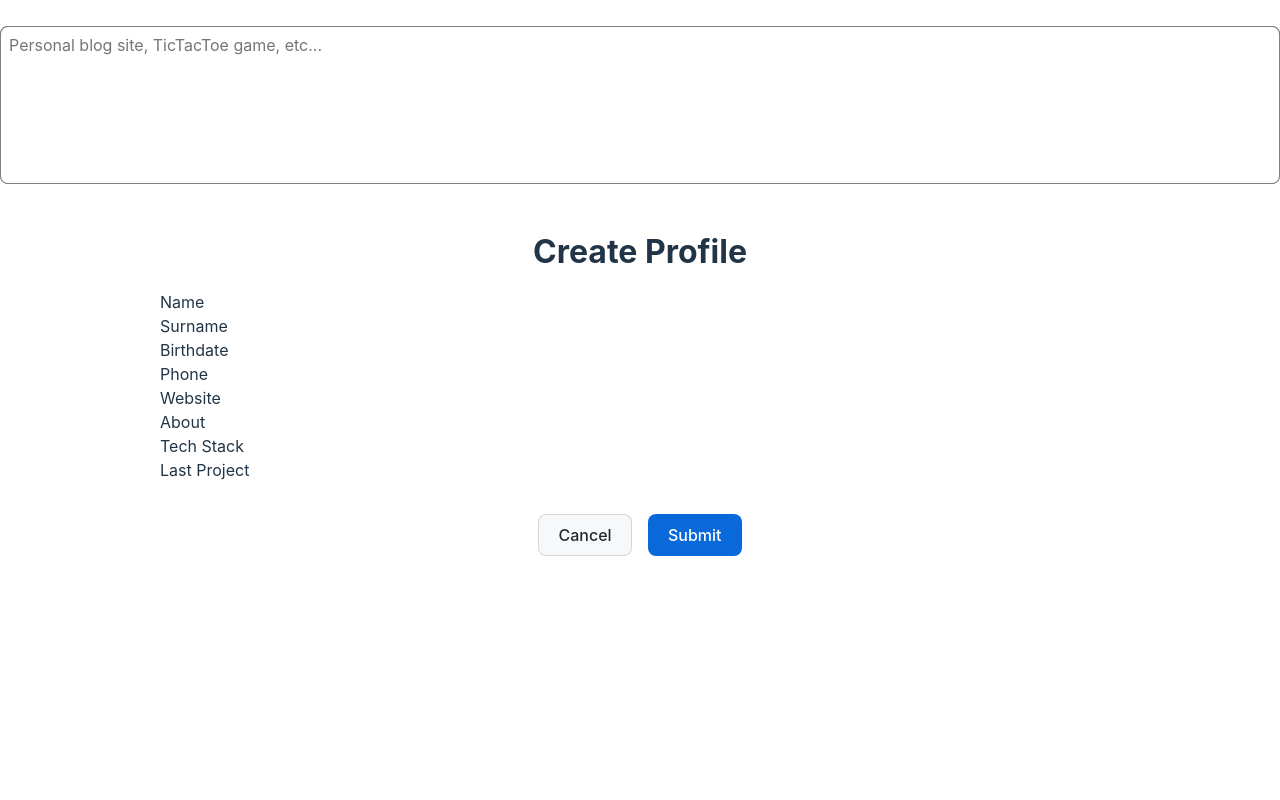
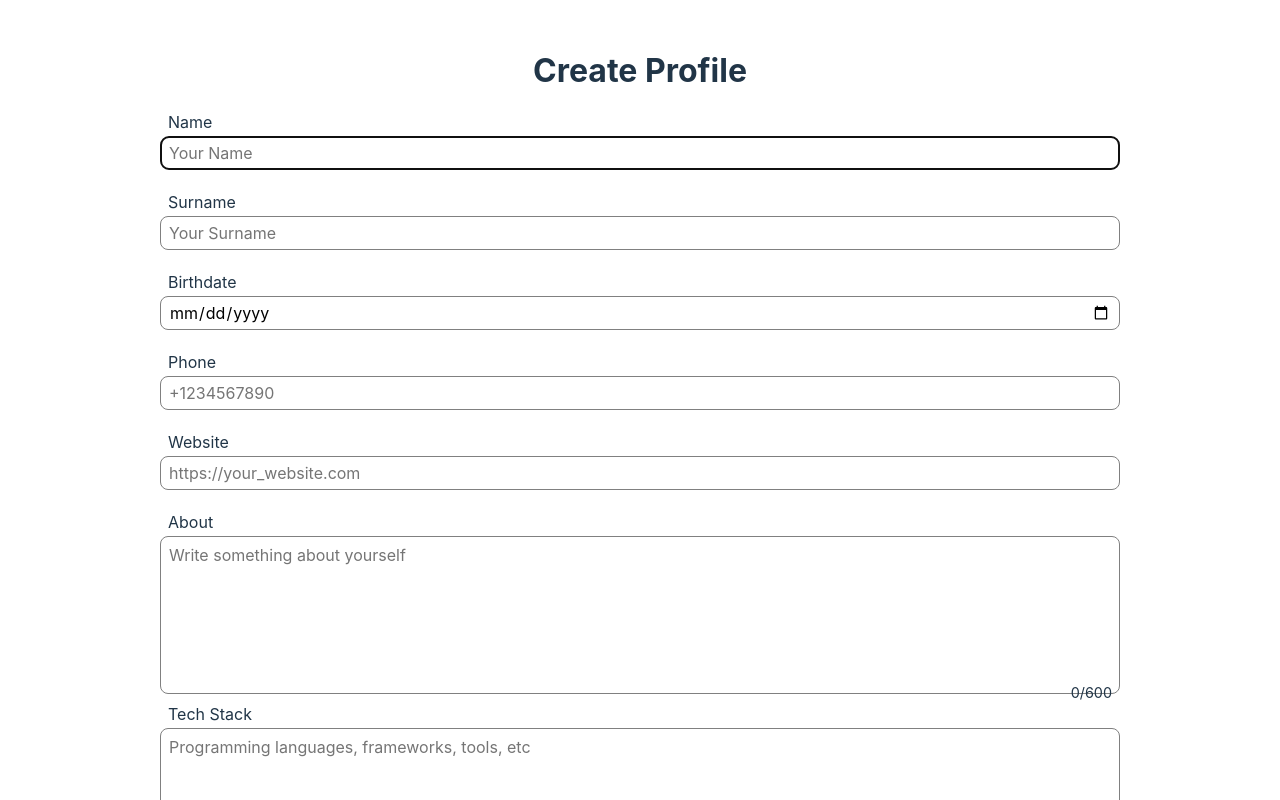
Before and after one commit to lazzzaroni/React_05.08, a React (Vite) app: page / in a window 1280 px wide. Shown: the top 800 px of the page. Built offline with nearby package versions, Linux system fonts and the light colour scheme.

Commit message:
refactor/modify markup

```diff
--- a/src/App.jsx
+++ b/src/App.jsx
@@ -19,6 +19,16 @@ class App extends Component {
     this.setState({ [e.target.name]: e.target.value });
   };
 
+  onSubmit = (e) => {
+    e.preventDefault();
+    this.setState(() => this.initialState);
+  };
+
+  onClick = (e) => {
+    e.preventDefault();
+    this.setState(() => this.initialState);
+  };
+
   render() {
     const {
       name,
@@ -35,86 +45,103 @@ class App extends Component {
       <div className="container">
         <h1 className="heading">Create Profile</h1>
         <form id="form">
-          <label htmlFor="name">Name</label>
+          <label className="label">
+            Name
             <input
               type="text"
               value={name}
               onChange={this.onChange}
               name="name"
-            id="name"
               placeholder="Your Name"
+              required
               autoFocus
             />
-          <label htmlFor="surname">Surname</label>
+          </label>
+          <label className="label">
+            Surname
             <input
               type="text"
               value={surname}
               onChange={this.onChange}
               name="surname"
-            id="surname"
               placeholder="Your Surname"
+              // required
             />
-          <label htmlFor="birthdate">Birthdate</label>
+          </label>
+          <label className="label">
+            Birthdate
             <input
               type="date"
               value={birthdate}
               onChange={this.onChange}
               name="birthdate"
-            id="birthdate"
             />
-          <label htmlFor="phone">Phone</label>
+          </label>
+          <label className="label">
+            Phone
             <input
               type="tel"
               value={phone}
               onChange={this.onChange}
               name="phone"
-            id="phone"
               placeholder="+1234567890"
+              // required
             />
-          <label htmlFor="website">Website</label>
+          </label>
+          <label className="label">
+            Website
             <input
               type="text"
               value={website}
               onChange={this.onChange}
               name="website"
-            id="website"
-            placeholder="your_website.com"
+              placeholder="https://your_website.com"
+              // required
             />
+          </label>
 
-          <label htmlFor="about">About</label>
+          <label className="label label_textarea">
+            About
             <textarea
               rows="7"
               value={about}
               onChange={this.onChange}
               name="about"
-            id="about"
               placeholder="Write something about yourself"
+              // required
             />
+            {/* TODO: change message if (X.length > 600) */}
+            <p className="counter">{about.length}/600</p>
+          </label>
 
-          <label htmlFor="techStack">Tech Stack</label>
+          <label className="label label_textarea">
+            Tech Stack
             <textarea
               rows="7"
               value={techStack}
               onChange={this.onChange}
               name="techStack"
-            id="techStack"
-            placeholder="Programming languages, frameworks, tools etc..."
+              placeholder="Programming languages, frameworks, tools, etc"
+              // required
             />
+            {/* TODO: change message if (X.length > 600) */}
+            <p className="counter">{techStack.length}/600</p>
+          </label>
 
-          <label htmlFor="lastProject">Last Project</label>
+          <label className="label label_textarea">
+            Last Project
             <textarea
               rows="7"
               value={lastProject}
               onChange={this.onChange}
               name="lastProject"
-            id="lastProject"
-            placeholder="Personal blog site, TicTacToe game, etc..."
+              placeholder="Personal blog site, TicTacToe game, etc"
             />
+            {/* TODO: change message if (X.length > 600) */}
+            <p className="counter">{lastProject.length}/600</p>
+          </label>
           <div className="buttons">
-            <button
-              className="button_reset"
-              type="reset"
-            >
+            <button className="button_reset" type="reset">
               Cancel
             </button>
             <button className="button_submit" type="submit">
```
Lines whose indentation alone changed are shown as unchanged.
